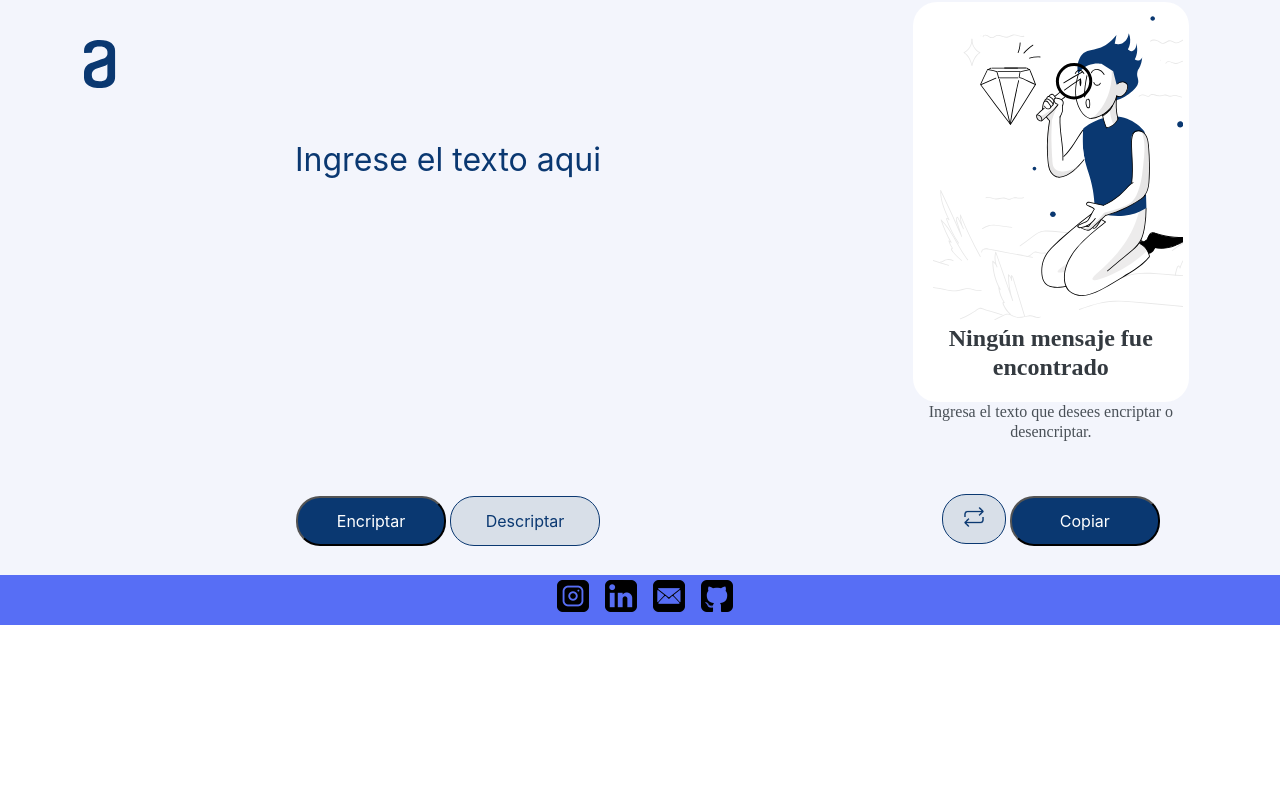
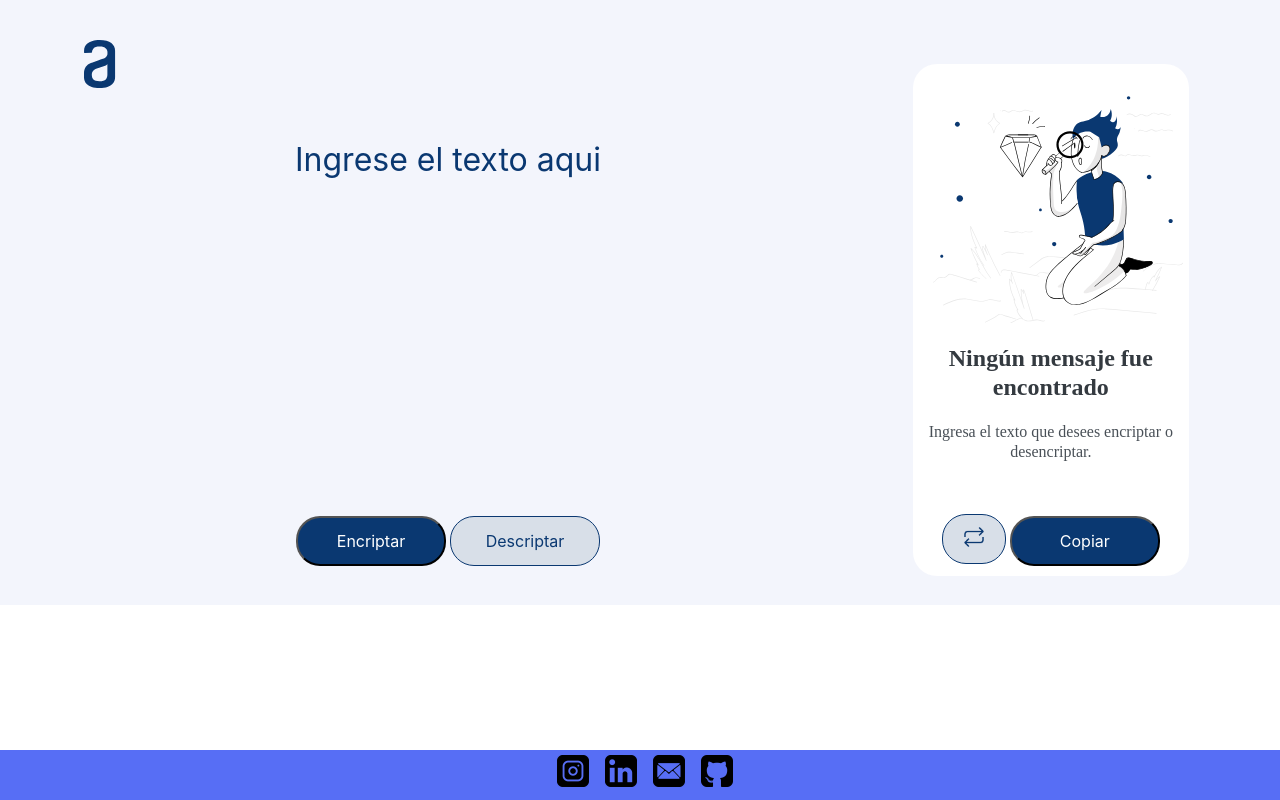
Before and after one commit to michael-angulo/encrypt-decrypt, a plain HTML site: page index.html in a window 1280 px wide. Drawn offline with Linux system fonts and the light colour scheme.

Commit message:
change index
change visual index web site

```diff
--- a/css/style.css
+++ b/css/style.css
@@ -4,6 +4,7 @@
 }
 
 .container {
+	position: relative;
 	height: 100%;
 	display: block;
 	background-color: #F3F5FC;
@@ -14,7 +15,8 @@
 	margin: 100px 10% 2.3% 10%;
 	display: inline-block;
 	width: 50%;
-	height: 100%;
+	min-height: 400px;
+	max-height: 90%;
 
 }
 
@@ -25,7 +27,8 @@
 	display: inline-block;
 	width: 20%;
 	min-width: 13em;
-	height: 100%;
+	min-height: 400px;
+	max-height: 90%;
 }
 #main-logo {
 
@@ -48,7 +51,7 @@
 	align-content: center;
 	text-align: center;
 	display: block;
-
+	height: 100%;
 
 
 }
@@ -58,7 +61,8 @@
 	margin: 6%;
 	resize: none;
     width: 80%;
-	height: 280px;
+	min-height: 300px;
+	max-height: 100%;
     border: none;
 	outline: none;
 	background-color: #F3F5FC;
@@ -71,8 +75,6 @@
 
 
 }
-
-
 
 /*display: unline-block al section der*/
 /*edit placeholder*/
@@ -99,6 +101,74 @@ textarea:-ms-input-placeholder {
 	font-style: normal;
 	font-size: 32px;
 	text-align: center;
+}
+
+
+
+.form-group.result {
+
+    margin-top: 50px;
+    text-align: left;
+}
+
+
+
+.frame-result {
+	min-height: 400px;
+	background-color: #FFFFFF;
+	border-radius: 24px;
+	width: 100%;
+	padding: 10px;
+}
+
+#result {
+
+	background-color: #FFFFFF;
+	width: 90%;
+	align-content: center;
+	padding: 10px;
+	margin: 0 10px 0 10px;
+	min-height: 250px;
+	border: none;
+	outline: none;
+	font-size: 18px;
+	word-wrap: break-word;
+
+}
+
+.hidden-background {
+
+  	background-image: url("../images/img-output/Muñeco.svg");
+	background-position: center;
+	background-repeat: no-repeat;
+	background-size: 100%;
+
+}
+
+.noText {
+  display: block;
+  flex-direction: column;
+  gap: 16px;
+}
+
+.textNotFound {
+
+	text-align: center;
+	margin-bottom: 20px;
+	font-weight: 700;
+	font-size: 24px;
+	color: #343a40;
+	line-height: 28.8px;
+
+}
+.textEnterText {
+
+	text-align: center;
+	font-weight: 400;
+	line-height: 20px;
+	font-size: 16px;
+	color: #495057;
+	margin-bottom: 20px;
 }
 
 .form-group.buttons {
@@ -158,83 +228,18 @@ button  {
 	height: 20px;
 }
 
-.form-group.result {
-    margin-top: 50px;
-    text-align: left;
-}
-
-
-
-.frame-result {
-
-	height: 380px;
-	background-color: #FFFFFF;
-	border-radius: 24px;
-	width: 100%;
-	padding: 10px;
-}
-
-#result {
-
-
-	background-color: #FFFFFF;
-	width: 90%;
-	align-content: center;
-	padding: 10px;
-	margin: 0 10px 0 10px;
-	height: 77%;
-	border: none;
-	outline: none;
-	font-size: 18px;
-	word-wrap: break-word;
-
-}
-
-.hidden-background {
-  	background-image: url("../images/img-output/Muñeco.svg");
-	background-position: center;
-	background-repeat: no-repeat;
-	background-size: 336px 304px;
-}
-
-.noText {
-  display: block;
-  flex-direction: column;
-  gap: 16px;
-}
-
-.textNotFound {
-
-	text-align: center;
-	margin-bottom: 20px;
-	font-weight: 700;
-	font-size: 24px;
-	color: #343a40;
-	line-height: 28.8px;
-
-}
-.textEnterText {
-
-	text-align: center;
-	font-weight: 400;
-	line-height: 20px;
-	font-size: 16px;
-	color: #495057;
-	margin-bottom: 20px;
-}
-
 /*Social links*/
 .social-links {
 
+	position: absolute; /* esto hace que el footer se coloque siempre abajo */
+    bottom: 0; /* esto hace que el footer se coloque al borde inferior de la página */
+    width: 100%; /* esto hace que el footer ocupe toda la anchura de la página */
 	flex-shrink: 0;
 	height: 40px;
     display: flex;
     justify-content: center;
 	background-color: #576EF5;
 	padding: 5px;
-	position: static;
-	bottom: 0;
-	width: 100%;
 
 }
 
--- a/index.html
+++ b/index.html
@@ -44,7 +44,7 @@
 </body>
 
     <footer>
-        <div class="social-links">
+        <div class="social-links" id="footer">
             <a href="https://instagram.com/mic.ang.san?igshid=YmMyMTA2M2Y=" target="_blank">
                 <img src="images/icons/instagram-icon.png" alt="Instagram">
             </a>
```
